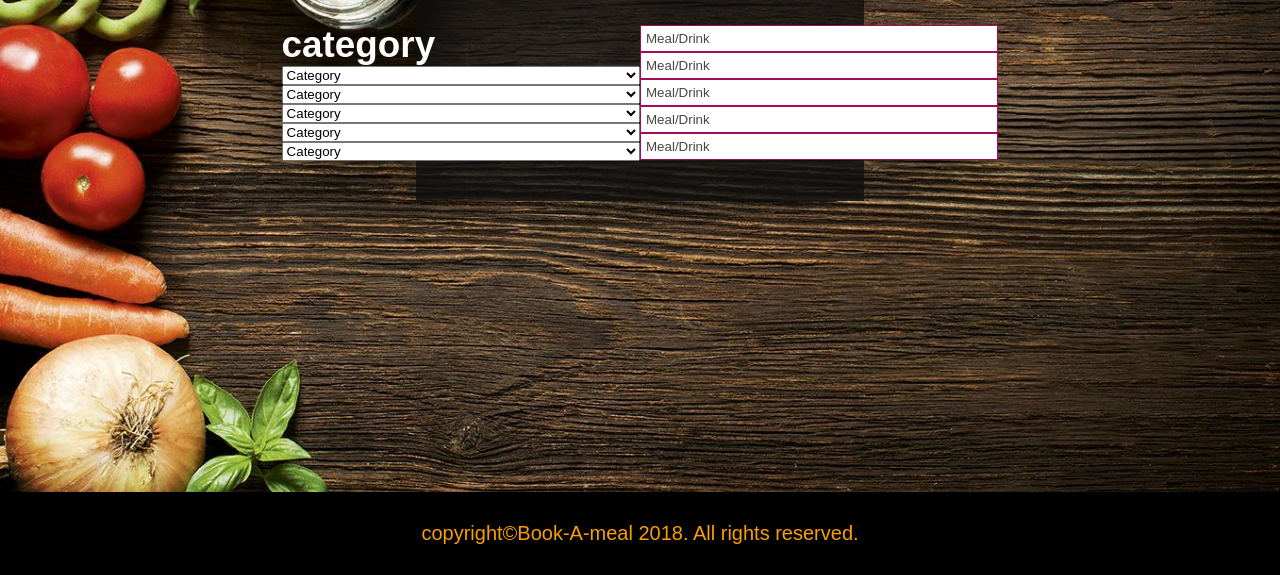
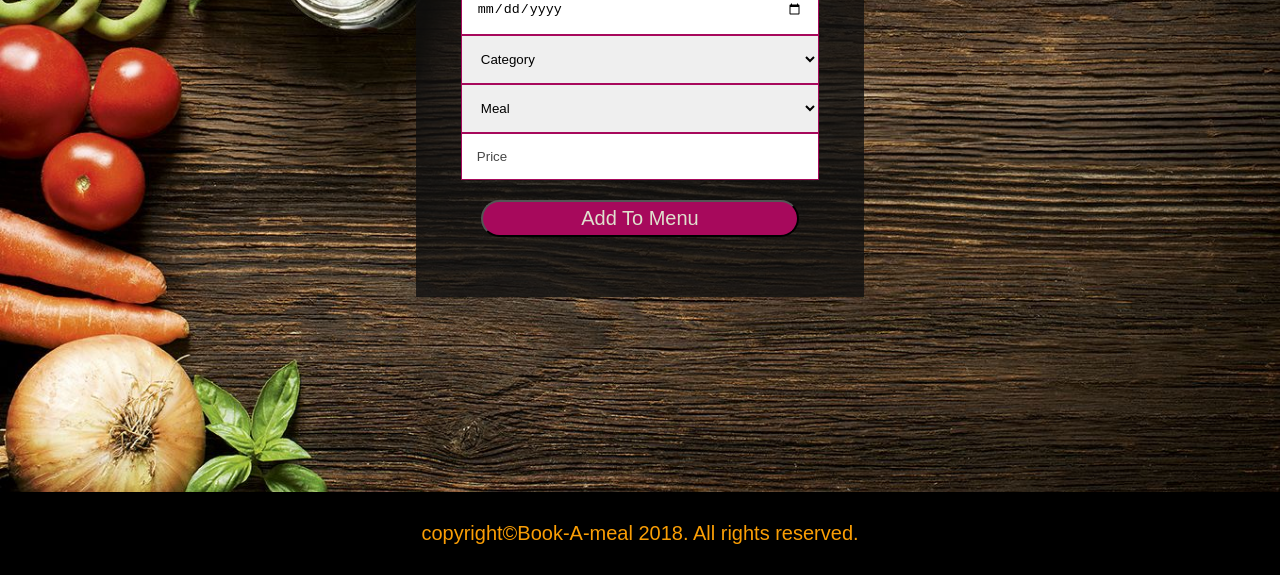
Before and after one commit to OKiMaureen/Book-A-Meal, a plain HTML site: page UI/createmenu.html in a window 1280 px wide. Shown: the part 308-883 px from the top of the page. Drawn offline with nearby package versions, Linux system fonts and the light colour scheme; a web font is replaced by a local one.

Commit message:
feature(create-menu-page):add create-menu page #156818034

```diff
--- a/UI/createmenu.html
+++ b/UI/createmenu.html
@@ -41,7 +41,7 @@
             <a href="order.html">Orders</a>
           </li>
           <li>
-              <a href="#" onclick="">Sign Out</a>
+            <a href="#" onclick="">Sign Out</a>
           </li>
         </ul>
 
@@ -50,11 +50,13 @@
     </header>
     <!-- Header End-->
 
-    <!--  Add Menu  -->
+    <!--  Create Menu  -->
     <section class="meal">
+
       <article class="card">
-        <form>
-          <h6>category</h6>
+        <form action="/action_page.php">
+          <h3>Set Menu</h3>
+          <input type="date" name="bday" placeholder="select date">
           <select>
             <option value="category">Category</option>
             <option value="swallow">Swallow</option>
@@ -62,40 +64,17 @@
             <option value="drink">Drink</option>
           </select>
           <select>
-            <option value="category">Category</option>
-            <option value="swallow">Swallow</option>
-            <option value="soup">Soup</option>
-            <option value="drink">Drink</option>
+            <option value="meal">Meal</option>
+            <option value="swallow">Eba</option>
+            <option value="soup">Amala</option>
+            <option value="drink">Semo</option>
           </select>
-          <select>
-            <option value="category">Category</option>
-            <option value="swallow">Swallow</option>
-            <option value="soup">Soup</option>
-            <option value="drink">Drink</option>
-          </select>
-          <select>
-            <option value="category">Category</option>
-            <option value="swallow">Swallow</option>
-            <option value="soup">Soup</option>
-            <option value="drink">Drink</option>
-          </select>
-          <select>
-            <option value="category">Category</option>
-            <option value="swallow">Swallow</option>
-            <option value="soup">Soup</option>
-            <option value="drink">Drink</option>
-          </select>
-        </form>
-        <form>
-            <input type="text" id="meal" placeholder="Meal/Drink">
-            <input type="text" id="meal" placeholder="Meal/Drink">
-            <input type="text" id="meal" placeholder="Meal/Drink">
-            <input type="text" id="meal" placeholder="Meal/Drink">
-            <input type="text" id="meal" placeholder="Meal/Drink">
+          <input type="text" id="price" placeholder="Price">
+          <button type="submit" class="form-btn">Add To Menu</button>
         </form>
       </article>
     </section>
-    <!-- Add Menu End  -->
+    <!-- Create Menu End  -->
 
 
 
--- a/UI/main.css
+++ b/UI/main.css
@@ -26,24 +26,14 @@ nav ul a:hover{
     color:#A7095C;
     padding-left:30px;
 }
+nav ul a:active{
+    background: #474747;
+    color:#4A772F;
+    padding-left:30px;
+}
 
 .nav-container img{
     width:50px;
-    align-self: center;
-}
-.signout{
-    display:block;
-    background:rgb(74, 119, 47,0.5);
-    padding:20px;
-    border: none;
-    color: white;
-    padding: 10px;
-    text-align: center;
-    text-decoration: none;
-    display: inline-block;
-    font-size: 10px;
-    cursor: pointer;
-    border-radius: 12px;
     align-self: center;
 }
 .logo{
@@ -101,7 +91,7 @@ nav{
     font-size: 20px;
     color:#ffffff;
 }
-.meal{
+.meal-span{
     color: #ffffff;
     font-size: 55px;
 }
@@ -166,6 +156,11 @@ nav{
          background:transparent;
          padding-left:20px;
      }
+     nav ul a:active{
+        background: transparent;
+        color:#4A772F;
+        padding-left:20px;
+    }
 }
 
 
@@ -300,6 +295,7 @@ form h3{
     text-align: center;
     text-transform:uppercase;
     color:#A7095C;
+    font-size: 50px;
 }
 form p{
     text-align: center;
@@ -310,8 +306,8 @@ form p a{
     text-decoration: none;
     cursor: pointer;
 }
-form input{
-    padding:5px;
+form input,select{
+    padding:15px;
     border:1px solid #A7095C;
 }
 input::placeholder{
```
Also changed, not shown: UI/index.html (+1 -1 lines).
